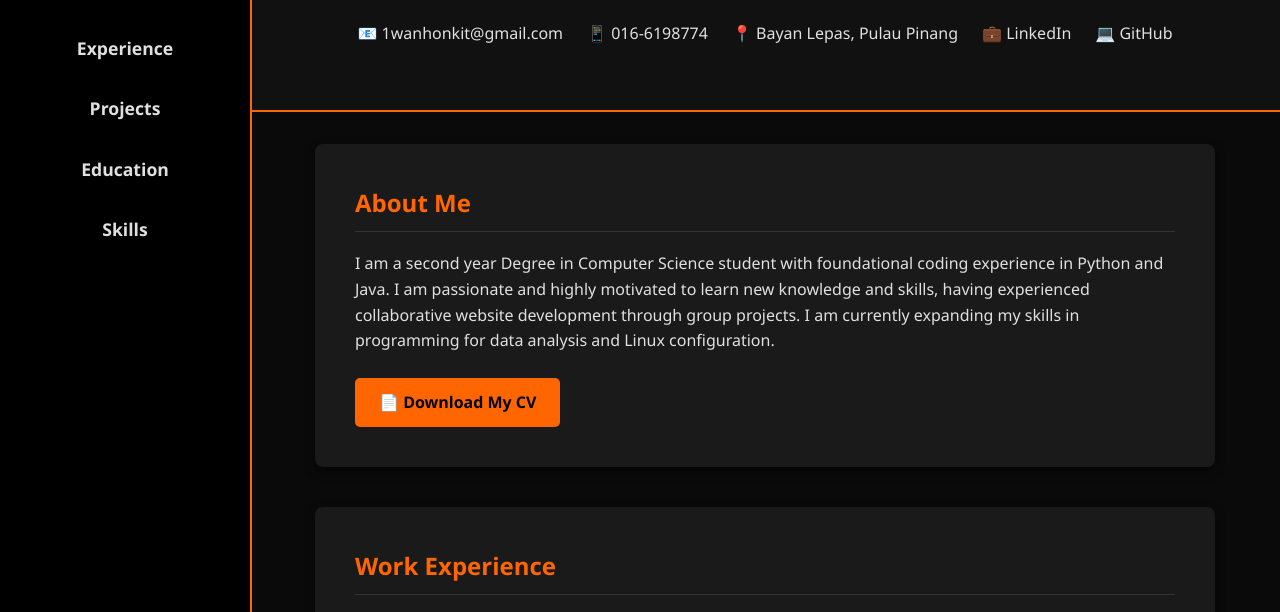
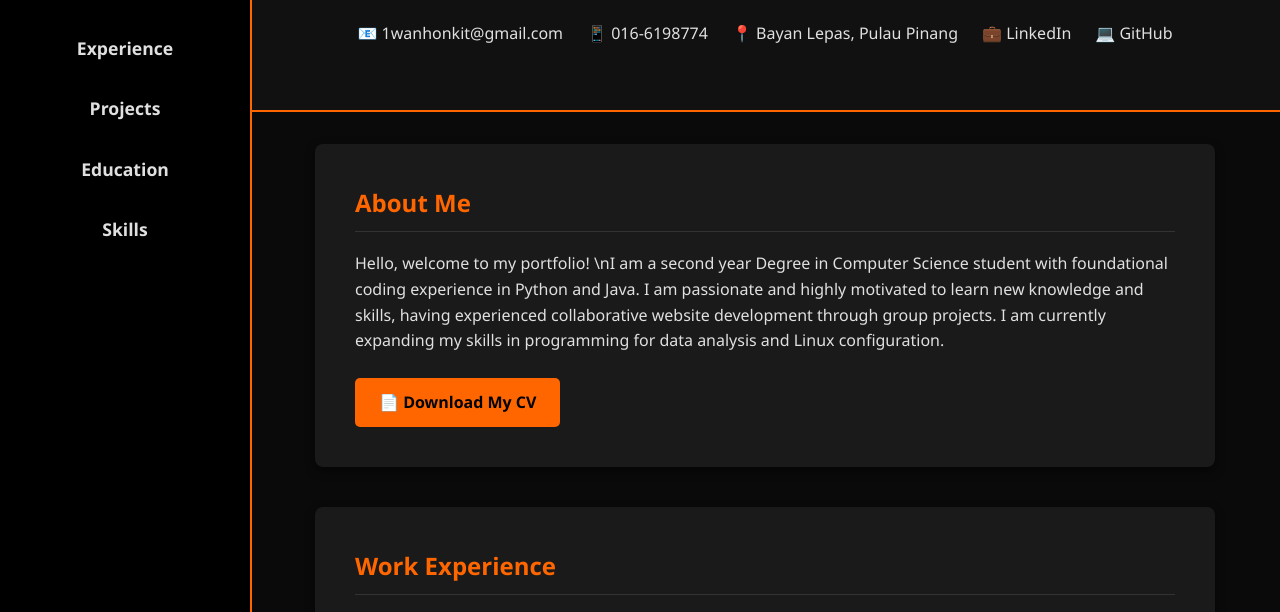
Before and after one commit to BlazeRbang/portfolio-website, a plain HTML site: page index.html in a window 1280 px wide. Shown: the part 183-795 px from the top of the page. Drawn offline with Linux system fonts and the light colour scheme.

Commit message:
Update index.html

```diff
--- a/index.html
+++ b/index.html
@@ -38,7 +38,7 @@
 
             <section id="about">
                 <h2>About Me</h2>
-                <p>I am a second year Degree in Computer Science student with foundational coding experience in Python and Java. I am passionate and highly motivated to learn new knowledge and skills, having experienced collaborative website development through group projects. I am currently expanding my skills in programming for data analysis and Linux configuration.</p>
+                <p>Hello, welcome to my portfolio! \nI am a second year Degree in Computer Science student with foundational coding experience in Python and Java. I am passionate and highly motivated to learn new knowledge and skills, having experienced collaborative website development through group projects. I am currently expanding my skills in programming for data analysis and Linux configuration.</p>
 
                 <div class="cv-download">
                     <a href="Wan_Hon_Kit_CV.pdf" download class="btn">📄 Download My CV</a>
```
